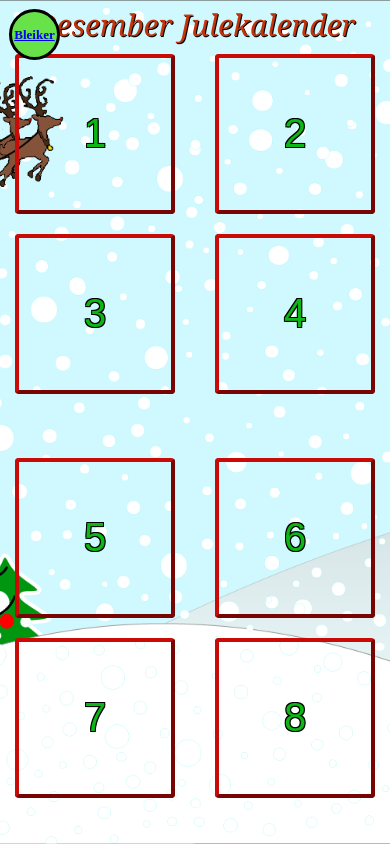
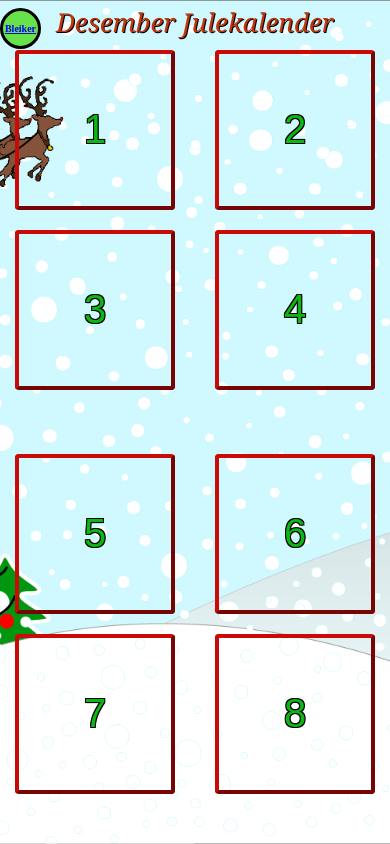
Before and after one commit to Ramish-RZ/Julekalender-prosjekt, a plain HTML site: page index.html in a window 390 px wide. Drawn offline with Linux system fonts and the light colour scheme.

Commit message:
Update style.css

```diff
--- a/style.css
+++ b/style.css
@@ -198,7 +198,7 @@ footer{
    }
     header{
     text-align: center;
-    font-size: 30px;
+    font-size: 26px;
     font-style: italic;
     color: rgb(194, 52, 12);
     padding: 1%;
@@ -216,11 +216,11 @@ footer{
     }
 
 .logo {
-    position: fixed;
+    position: relative;
     top: 4px;
     left: 4px;
-    width: 45px;
-    height: 45px;
+    width: 35px;
+    height: 35px;
     border: solid;
     border-radius: 50%;
     border-color: black;
@@ -230,9 +230,10 @@ footer{
     justify-content: center;
     color: white;
     font-weight: bold;
-    font-size: 13px;
+    font-size: 10px;
     text-align: center;
-    margin:5px;
+    margin-left: -4px;
+    margin-top: -40px;
 }
     .popup {
         width: 80%;
```
